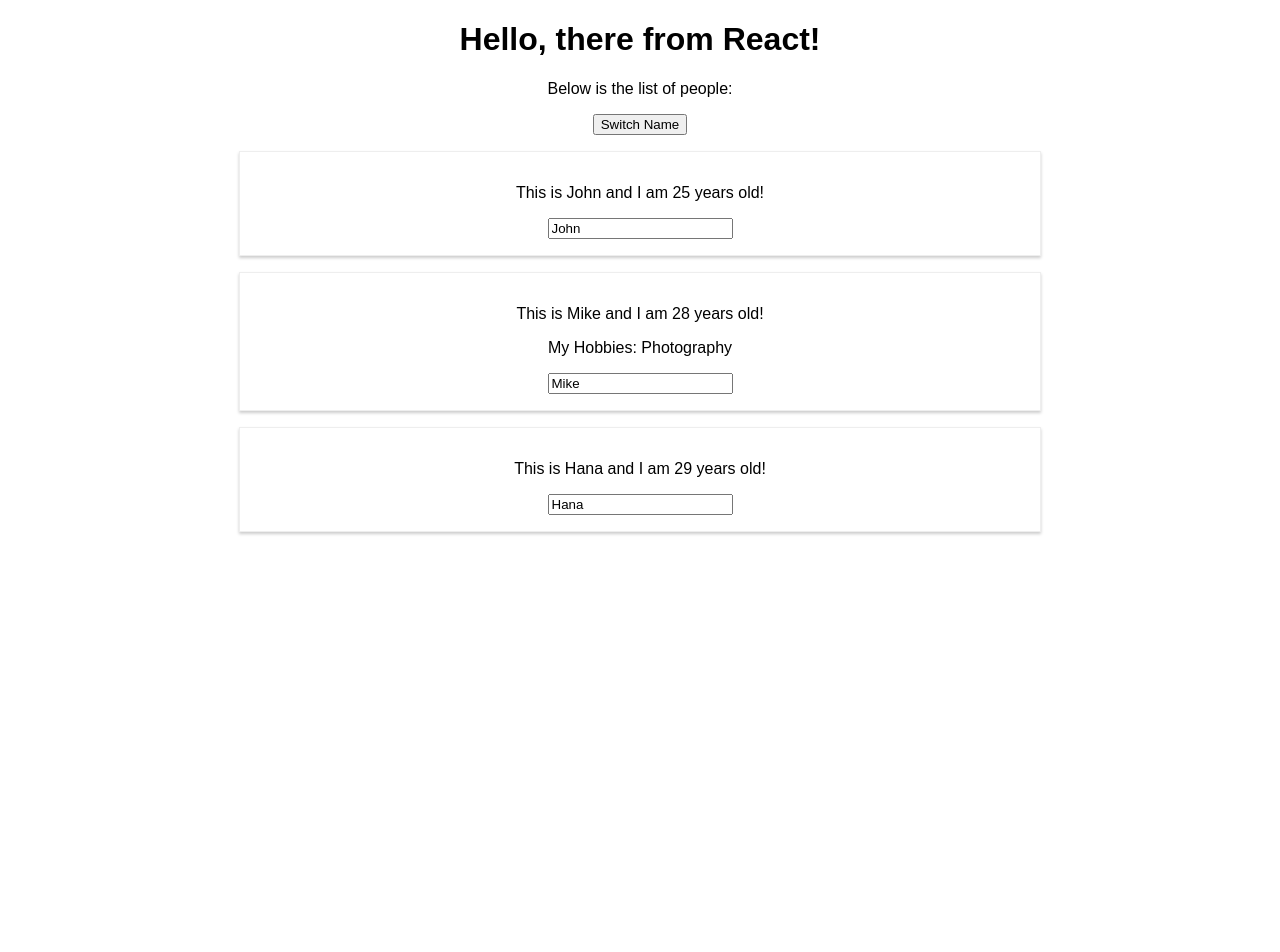
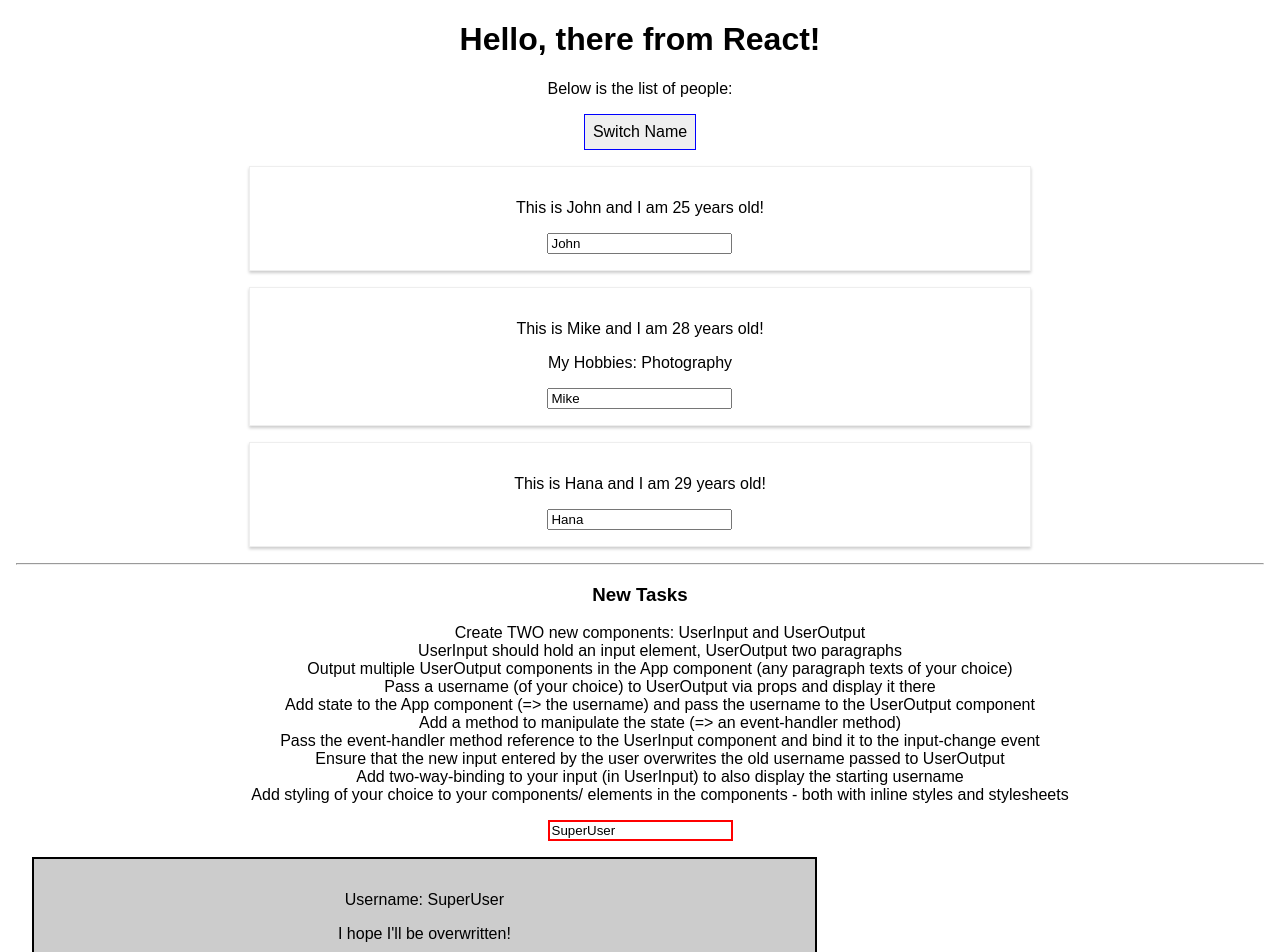
Before and after one commit to lntelliMed/react-complete-guide, a React (Create React App) app: page / in a window 1280 px wide. Shown: the top 952 px of the page. Before the commit the page ends 800 px from the top, so only its background shows below. Built offline with nearby package versions, Linux system fonts and the light colour scheme.

Commit message:
Add User Input/Output components

```diff
--- a/src/App.css
+++ b/src/App.css
@@ -1,3 +1,8 @@
 .App {
   text-align: center;
+  margin: 16px;
 }
+
+li {
+    list-style-type: none;
+}
--- a/src/App.js
+++ b/src/App.js
@@ -1,6 +1,8 @@
 import React, { Component } from 'react';
 import './App.css';
 import Person from './Person/Person';
+import UserInput from './UserInput/UserInput';
+import UserOutput from './UserOutput/UserOutput';
 
 class App extends Component {
   state = {
@@ -8,7 +10,8 @@
       { name: 'John', age: 25 },
       { name: 'Mike', age: 28 },
       { name: 'Hana', age:29}
-    ]
+    ],
+    username: 'SuperUser'
   }
 
   switchNameHandler = (newName) => {
@@ -32,12 +35,25 @@
     });
   }
 
+  usernameChangedHandler = (event) => {
+    this.setState({ username: event.target.value });
+  }
+
   render() {
+    const style = {
+      backgroundColor: 'whilte',
+      font: 'inherit',
+      border: '1px solid blue',
+      padding: '8px',
+      cursor: 'pointer'
+    };
     return (
       <div className="App">
         <h1>Hello, there from React!</h1>
         <p>Below is the list of people:</p>
-        <button onClick={() => this.switchNameHandler('John!!')}>Switch Name</button>
+        <button
+          style={style}
+          onClick={() => this.switchNameHandler('John!!')}>Switch Name</button>
         <Person
           name={this.state.persons[0].name}
           age={this.state.persons[0].age}/>
@@ -49,6 +65,27 @@
         <Person
           name={this.state.persons[2].name}
           age={this.state.persons[2].age}  />
+
+          <hr />
+          <h3>New Tasks</h3>
+          <ol>
+            <li>Create TWO new components: UserInput and UserOutput</li>
+            <li>UserInput should hold an input element, UserOutput two paragraphs</li>
+            <li>Output multiple UserOutput components in the App component (any paragraph texts of your choice)</li>
+            <li>Pass a username (of your choice) to UserOutput via props and display it there</li>
+            <li>Add state to the App component (=> the username) and pass the username to the UserOutput component</li>
+            <li>Add a method to manipulate the state (=> an event-handler method)</li>
+            <li>Pass the event-handler method reference to the UserInput component and bind it to the input-change event</li>
+            <li>Ensure that the new input entered by the user overwrites the old username passed to UserOutput</li>
+            <li>Add two-way-binding to your input (in UserInput) to also display the starting username</li>
+            <li>Add styling of your choice to your components/ elements in the components - both with inline styles and stylesheets</li>
+          </ol>
+          <UserInput
+            changed={this.usernameChangedHandler}
+            currentName={this.state.username} />
+          <UserOutput userName={this.state.username} />
+          <UserOutput userName={this.state.username} />
+          <UserOutput userName="Josh" />
       </div>
     );
   }
--- /dev/null
+++ b/src/UserInput/UserInput.js
@@ -0,0 +1,15 @@
+import React from 'react';
+
+const userInput = (props) => {
+    const inputStyle = {
+        border: '2px solid red'
+    };
+
+    return <input
+        type="text"
+        style={inputStyle}
+        onChange={props.changed}
+        value={props.currentName} />;
+};
+
+export default userInput;
--- /dev/null
+++ b/src/UserOutput/UserOutput.css
@@ -0,0 +1,8 @@
+.UserOutput {
+    width: 60%;
+    padding: 16px;
+    margin: 16px;
+    border: 2px solid black;
+    background-color: #ccc;
+    text-align: center;
+}
--- /dev/null
+++ b/src/UserOutput/UserOutput.js
@@ -0,0 +1,14 @@
+import React from 'react';
+
+import './UserOutput.css';
+
+const userOutput = (props) => {
+    return (
+        <div className="UserOutput">
+            <p>Username: {props.userName}</p>
+            <p>I hope I'll be overwritten!</p>
+        </div>
+    );
+};
+
+export default userOutput;
```
